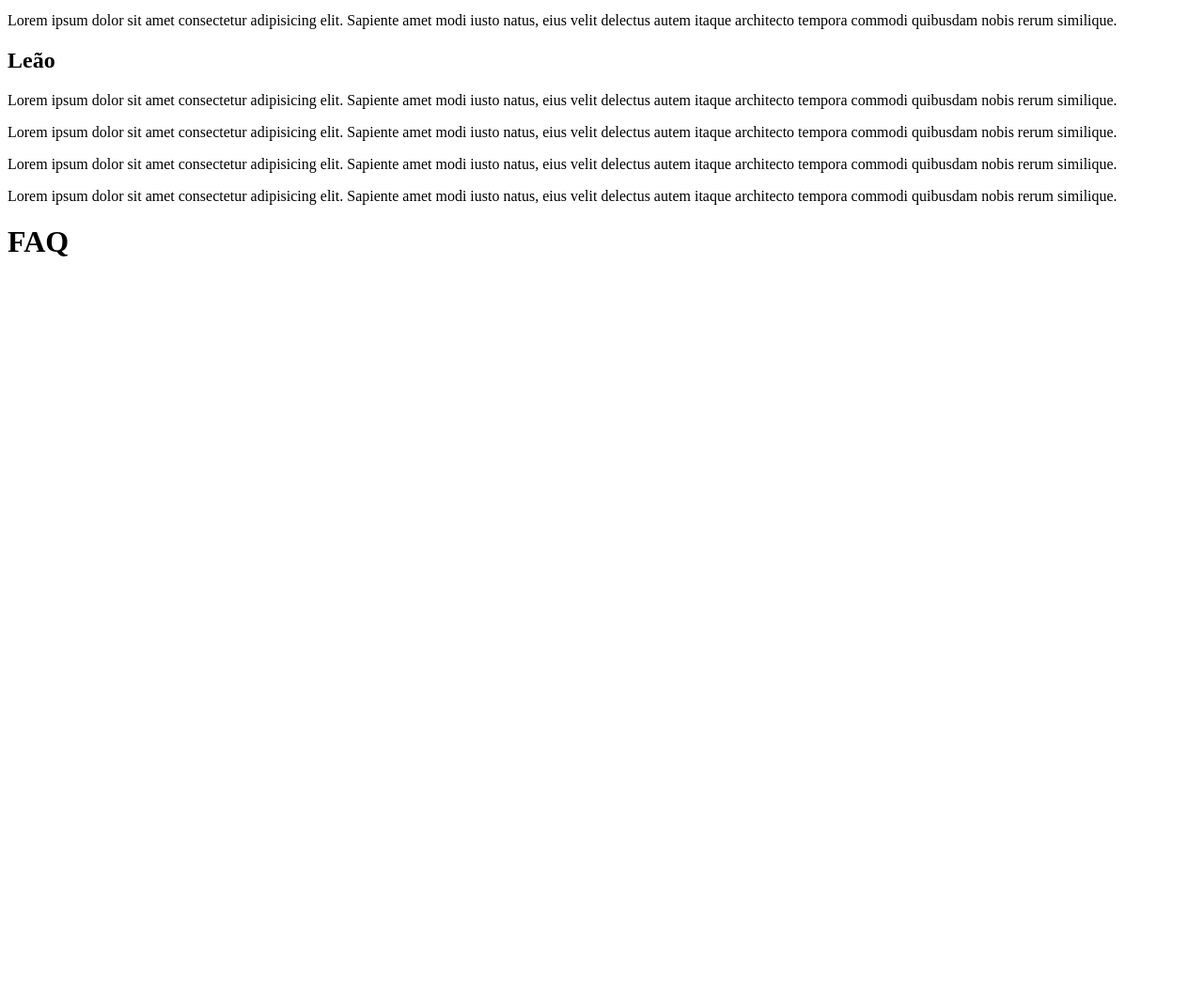
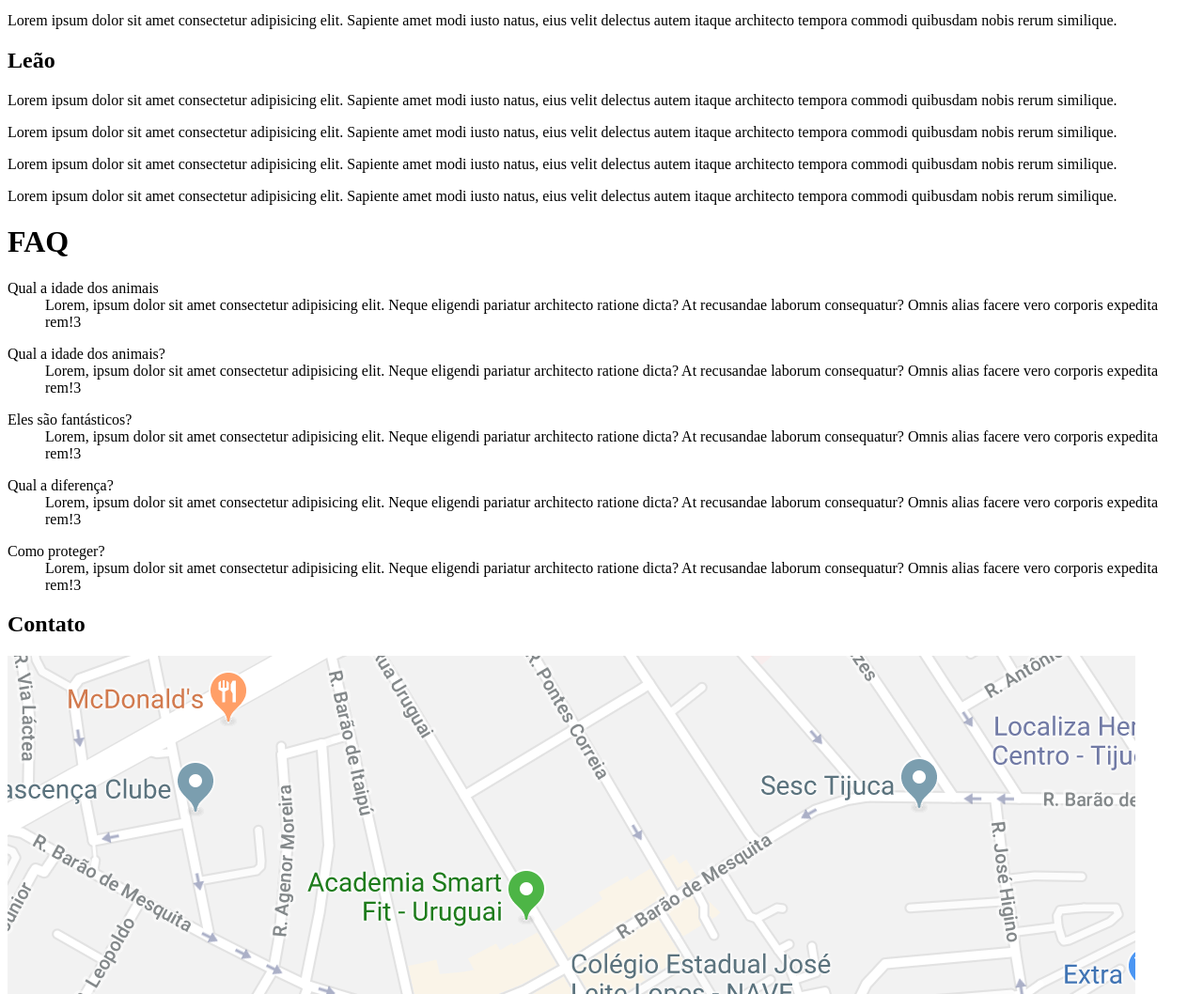
Before and after one commit to florianopolismarcelo/origamidjavascript-es6, a plain HTML site: page 11projeto-animais-fantasticos/index.html in a window 1280 px wide. Shown: the part 5882-6940 px from the top of the page at 94% size. Before the commit the page ends 6180 px from the top, so only its background shows below. Drawn offline with Linux system fonts and the light colour scheme.

Commit message:
salvando o que foi feito até aqui no html

```diff
--- a/11projeto-animais-fantasticos/index.html
+++ b/11projeto-animais-fantasticos/index.html
@@ -178,10 +178,44 @@
         </section>
       </div>
     </section>
-    <sectio class="grid-sextion faq" id="faq">
+    <sectio class="grid-section faq" id="faq">
       <h1>FAQ</h1>
-
+      <dl>
+        <dt>Qual a idade dos animais</dt>
+        <dd>Lorem, ipsum dolor sit amet consectetur adipisicing elit. Neque eligendi pariatur architecto ratione dicta? At recusandae laborum consequatur? Omnis alias facere vero corporis expedita rem!3</dd>
+      </dl>
+      <dl>
+        <dt>Qual a idade dos animais?</dt>
+        <dd>Lorem, ipsum dolor sit amet consectetur adipisicing elit. Neque eligendi pariatur architecto ratione dicta? At recusandae laborum consequatur? Omnis alias facere vero corporis expedita rem!3</dd>
+      </dl>
+      <dl>
+        <dt>Eles são fantásticos?</dt>
+        <dd>Lorem, ipsum dolor sit amet consectetur adipisicing elit. Neque eligendi pariatur architecto ratione dicta? At recusandae laborum consequatur? Omnis alias facere vero corporis expedita rem!3</dd>
+      </dl>
+      <dl>
+        <dt>Qual a diferença?</dt>
+        <dd>Lorem, ipsum dolor sit amet consectetur adipisicing elit. Neque eligendi pariatur architecto ratione dicta? At recusandae laborum consequatur? Omnis alias facere vero corporis expedita rem!3</dd>
+      </dl>
+      <dl>
+        <dt>Como proteger?</dt>
+        <dd>Lorem, ipsum dolor sit amet consectetur adipisicing elit. Neque eligendi pariatur architecto ratione dicta? At recusandae laborum consequatur? Omnis alias facere vero corporis expedita rem!3</dd>
+      </dl>
     </section>
+    <section class="grid-section contato" id="contato">
+      <h1>Contato</h1>
+      <div>
+        <img src="img/mapa.png" alt="">
+      </div>
+      <ul class="dados">
+        <li>florianopolismarcelo@msn.com</li>
+        <li>+55 (48) 9999-9999</li>
+        <li>Rua dos instrumentos músicais</li>
+        <li>São José - SC</li>
+      </ul>
+    </section>
+    <footer class="copy">
+      <p>Todos os direitos reservados.</p>
+    </footer>
     <script src="script.js"></script>
   </body>
 </html>
```
